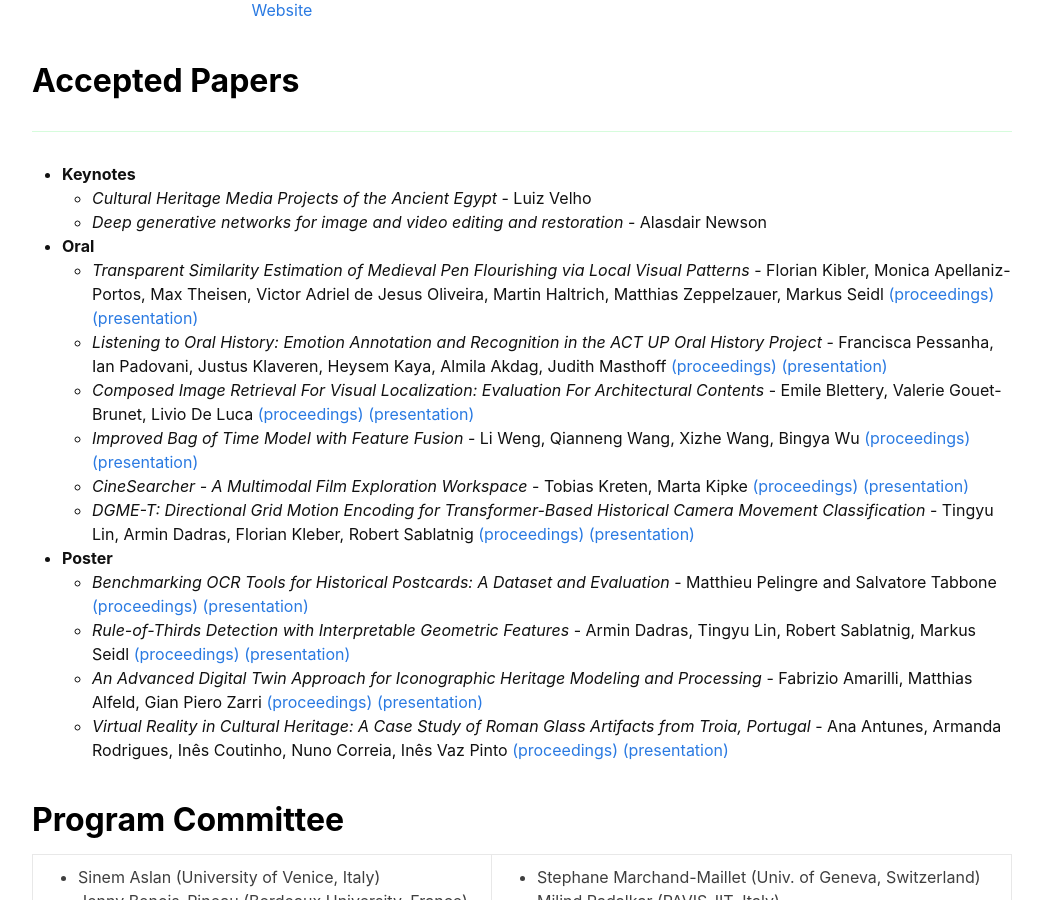
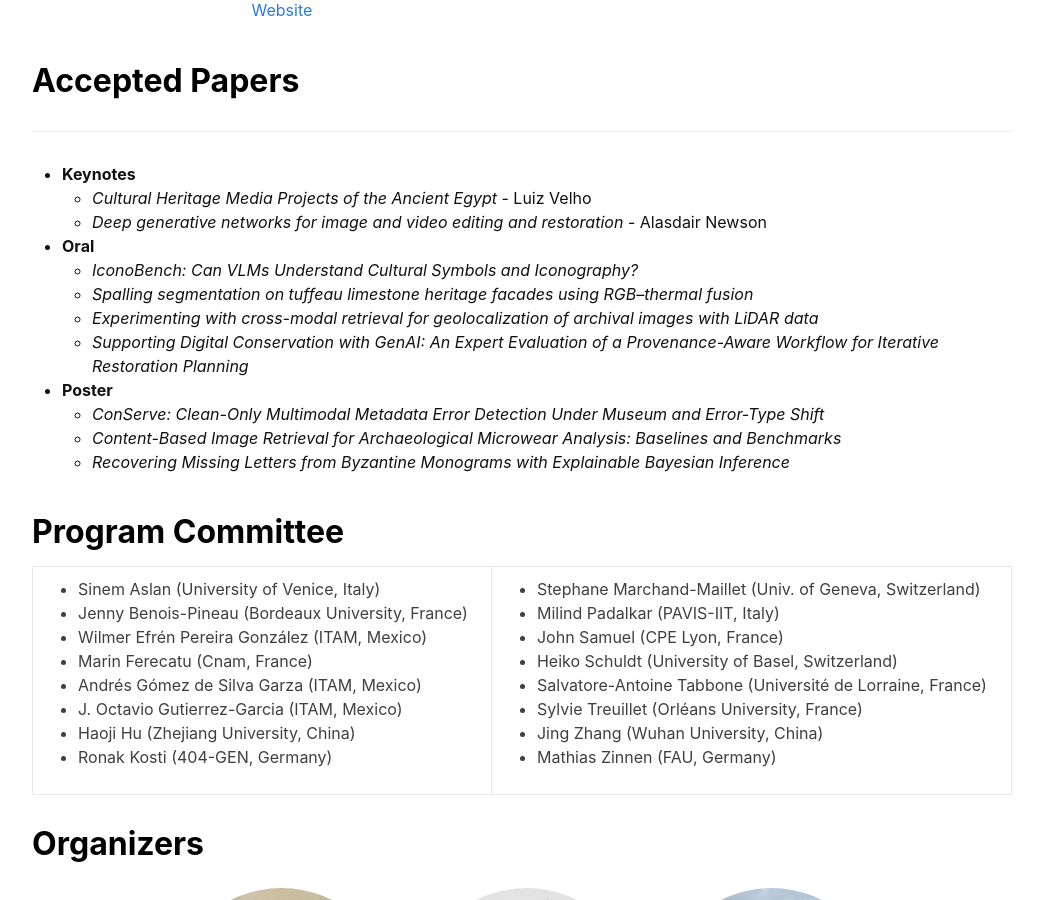
Before and after one commit to sumac-workshops/2026, a Jekyll site: the page built from index.md, in a window 1280 px wide and 900 px high, scrolled down 3478 px. Shown: the whole window, without its empty margins (118-1161 px from the left). Built offline with Jekyll 4.4.1, drawn with Linux system fonts in a browser that asks for light colours; nearby versions of some CDN libraries.

Commit message:
Update index.md

```diff
--- a/index.md
+++ b/index.md
@@ -127,65 +127,50 @@ IMP NOTES:
 			<a href="papers/slides/PDF_Presentation_SUMAC-27-10-2026_Diego_Jimenez-Badillo.pdf" target="new"> (presentation)</a> -->
 	</li>
 	<li>
-		<i>
-Deep generative networks for image and video editing and restoration</i> - Alasdair Newson
+		<i>	Deep generative networks for image and video editing and restoration</i> - Alasdair Newson
 		<!-- <a href="https://dl.acm.org/doi/10.1145/3746273.3760210" target="new">(proceedings)</a> -->
 	</li>
 </ul>
 <li> <b>Oral</b></li>
 <ul>
 	<li>
-		<i>Transparent Similarity Estimation of Medieval Pen Flourishing via Local Visual Patterns</i> - Florian Kibler, Monica Apellaniz-Portos, Max Theisen, Victor Adriel de Jesus Oliveira, Martin Haltrich, Matthias Zeppelzauer, Markus Seidl
-		<a href="https://dl.acm.org/doi/10.1145/3746273.3760203" target="new">(proceedings)</a>
-		<a href="papers/slides/kibler_transparent_similarity_estimation.pdf" target="new"> (presentation)</a>
+		<i>IconoBench: Can VLMs Understand Cultural Symbols and Iconography?</i>
+		<!-- <a href="https://dl.acm.org/doi/10.1145/3746273.3760203" target="new">(proceedings)</a>
+		<a href="papers/slides/kibler_transparent_similarity_estimation.pdf" target="new"> (presentation)</a> -->
 	</li>
 	<li>
-		<i>Listening to Oral History: Emotion Annotation and Recognition in the ACT UP Oral History Project</i> - Francisca Pessanha, Ian Padovani, Justus Klaveren, Heysem Kaya, Almila Akdag, Judith Masthoff
-		<a href="https://dl.acm.org/doi/10.1145/3746273.3760204" target="new">(proceedings)</a>
-		<a href="papers/slides/SUMAC_Francisca_Pessanha.pdf" target="new"> (presentation)</a>
+		<i>Spalling segmentation on tuffeau limestone heritage facades using RGB–thermal fusion</i>
+		<!-- <a href="https://dl.acm.org/doi/10.1145/3746273.3760204" target="new">(proceedings)</a>
+		<a href="papers/slides/SUMAC_Francisca_Pessanha.pdf" target="new"> (presentation)</a> -->
 	</li>
 	<li>
-		<i>Composed Image Retrieval For Visual Localization: Evaluation For Architectural Contents</i> - Emile Blettery, Valerie Gouet-Brunet, Livio De Luca
-		<a href="https://dl.acm.org/doi/10.1145/3746273.3760200" target="new">(proceedings)</a>
-			<a href="papers/slides/PresentationSumac2026_Blettery_Static.pdf" target="new"> (presentation)</a>
+		<i>Experimenting with cross-modal retrieval for geolocalization of archival images with LiDAR data</i>
+		<!-- <a href="https://dl.acm.org/doi/10.1145/3746273.3760200" target="new">(proceedings)</a>
+			<a href="papers/slides/PresentationSumac2026_Blettery_Static.pdf" target="new"> (presentation)</a> -->
 	</li>
 	<li>
-		<i>Improved Bag of Time Model with Feature Fusion</i> - Li Weng, Qianneng Wang, Xizhe Wang, Bingya Wu
-		<a href="https://dl.acm.org/doi/10.1145/3746273.3760206" target="new">(proceedings)</a>
-		<a href="papers/slides/Improved_ Li_Weng.pdf" target="new"> (presentation)</a>
-	</li>
-	<li>
-		<i>CineSearcher - A Multimodal Film Exploration Workspace</i> - Tobias Kreten, Marta Kipke
-		<a href="https://dl.acm.org/doi/10.1145/3746273.3760207" target="new">(proceedings)</a>
-		<a href="papers/slides/CineSearcher.pdf" target="new"> (presentation)</a>
-	</li>
-	<li>
-		<i>DGME-T: Directional Grid Motion Encoding for Transformer-Based Historical Camera Movement Classification</i> - Tingyu Lin, Armin Dadras, Florian Kleber, Robert Sablatnig
-		<a href="https://dl.acm.org/doi/10.1145/3746273.3760209" target="new">(proceedings)</a>
-		<a href="papers/slides/DGMET_Tingyu_LIN.pdf" target="new"> (presentation)</a>
+		<i>Supporting Digital Conservation with GenAI: An Expert Evaluation of a Provenance-Aware Workflow for
+Iterative Restoration Planning</i>
+		<!-- <a href="https://dl.acm.org/doi/10.1145/3746273.3760206" target="new">(proceedings)</a>
+		<a href="papers/slides/Improved_ Li_Weng.pdf" target="new"> (presentation)</a> -->
 	</li>
 </ul>
 <li> <b>Poster</b></li>
 <ul>
 	<li>
-		<i>Benchmarking OCR Tools for Historical Postcards: A Dataset and Evaluation</i> - Matthieu Pelingre and Salvatore Tabbone
-		<a href="https://dl.acm.org/doi/10.1145/3746273.3760201" target="new">(proceedings)</a>
-		<a href="papers/slides/Presentation SUMAC - Postcards BenchmarkOCR_small.pdf" target="new"> (presentation)</a>
+		<i>ConServe: Clean-Only Multimodal Metadata Error Detection Under Museum and Error-Type Shift</i>
+		<!-- <a href="https://dl.acm.org/doi/10.1145/3746273.3760201" target="new">(proceedings)</a>
+		<a href="papers/slides/Presentation SUMAC - Postcards BenchmarkOCR_small.pdf" target="new"> (presentation)</a> -->
 	</li>
 	<li>
-		<i>Rule-of-Thirds Detection with Interpretable Geometric Features</i> - Armin Dadras, Tingyu Lin, Robert Sablatnig, Markus Seidl
-		<a href="https://dl.acm.org/doi/10.1145/3746273.3760202" target="new">(proceedings)</a>
-		<a href="papers/slides/rot_detection_dadras.pdf" target="new"> (presentation)</a>
+		<i>Content-Based Image Retrieval for Archaeological Microwear Analysis: Baselines and Benchmarks</i>
+		<!-- <a href="https://dl.acm.org/doi/10.1145/3746273.3760202" target="new">(proceedings)</a>
+		<a href="papers/slides/rot_detection_dadras.pdf" target="new"> (presentation)</a> -->
 	</li>
 	<li>
-		<i>An Advanced Digital Twin Approach for Iconographic Heritage Modeling and Processing</i> - Fabrizio Amarilli, Matthias Alfeld, Gian Piero Zarri
-		<a href="https://dl.acm.org/doi/10.1145/3746273.3760208" target="new">(proceedings)</a>
-			<a href="papers/slides/Amarilli_SUMAC_2026.pdf" target="new"> (presentation)</a>
-	</li>
-	<li>
-		<i>Virtual Reality in Cultural Heritage: A Case Study of Roman Glass Artifacts from Troia, Portugal</i> - Ana Antunes, Armanda Rodrigues, Inês Coutinho, Nuno Correia, Inês Vaz Pinto
-		<a href="https://dl.acm.org/doi/10.1145/3746273.3760205" target="new">(proceedings)</a>
-			<a href="papers/slides/PresentationAna_Antunes_SUMAC_2026.pdf" target="new"> (presentation)</a>
+		<i>Recovering Missing Letters from Byzantine Monograms with Explainable Bayesian Inference</i>
+		<!--<a href="https://dl.acm.org/doi/10.1145/3746273.3760208" target="new">(proceedings)</a>
+			<a href="papers/slides/Amarilli_SUMAC_2026.pdf" target="new"> (presentation)</a> -->
 	</li>
 </ul>
 </ul>
```
